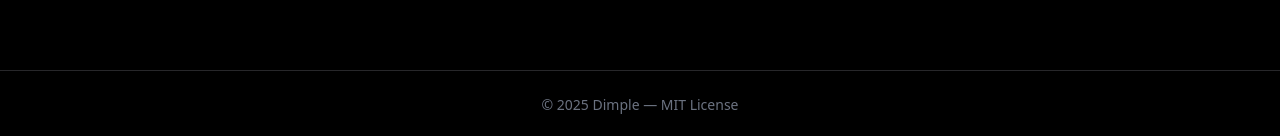
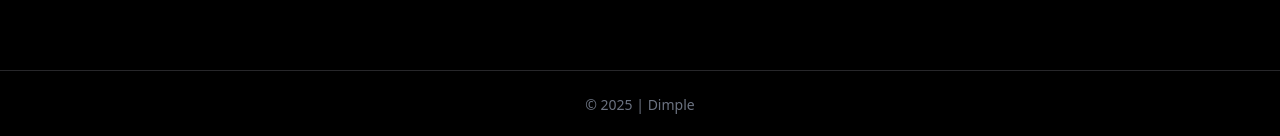
Before and after one commit to me-Dimple72/dimple-portfolio, a React (Vite) app: page / in a window 1280 px wide. Shown: the part 730-866 px from the top of the page. Built offline with nearby package versions, Linux system fonts and the light colour scheme.

Commit message:
Footer moved outside wrapper

```diff
--- a/src/App.jsx
+++ b/src/App.jsx
@@ -413,7 +413,7 @@ export default function App() {
 
 {/* FOOTER */}
 <footer className="text-center py-6 text-sm text-gray-500 border-t border-zinc-800">
-  © {new Date().getFullYear()} Dimple  — MIT License
+  © {new Date().getFullYear()} | Dimple
 </footer>
 
 
```
